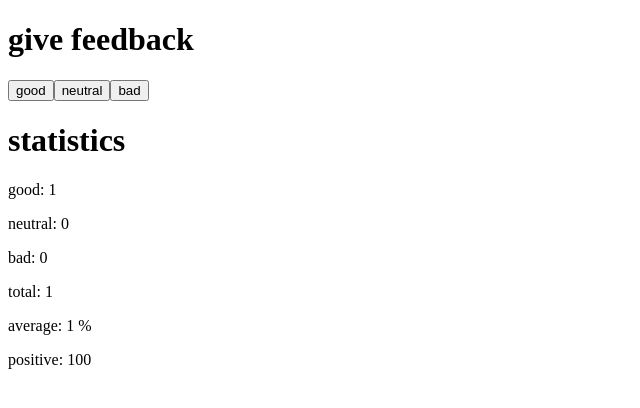
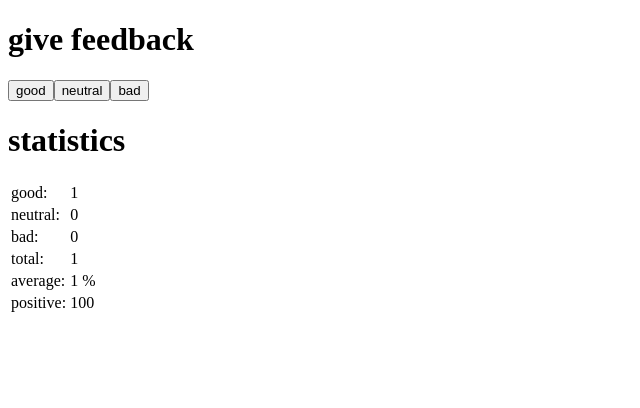
Before and after one commit to Mesadova/FullStackopen_Edu2024, a React (Vite) app in the folder part1/: page / in a window 1280 px wide. Both pictures are taken after a click on the button "good". Shown: the top 408 px of the page, without its empty margins (0-640 px from the left). Built offline with nearby package versions, Linux system fonts and the light colour scheme.

Commit message:
1.11.Unicafe

```diff
--- a/part1/src/App.jsx
+++ b/part1/src/App.jsx
@@ -8,22 +8,23 @@
 
 const Statistics = (props) => {
   return(
-    <div>
+    <table>
       <StatisticLine text='good' value={props.good}/>
       <StatisticLine text='neutral' value={props.neutral}/>
       <StatisticLine text='bad' value={props.bad}/>
       <StatisticLine text='total' value={props.total}/>
       <StatisticLine text='average' value={props.average}/>
       <StatisticLine text='positive' value={props.positive}/>
-    </div>
+    </table>
   )
 }
 
 const StatisticLine = ({text, value}) => {
   return(
-    <p>
-      {text}: {value}
-    </p>
+    <tr>
+      <td>{text}:</td>
+      <td>{value}</td>
+    </tr>
   )
 }
 
@@ -63,9 +64,7 @@
       {total === 0 ? (
         <p>No feedback given</p>
       ) : (
-        <div>
           <Statistics good={good} bad={bad} neutral={neutral} total={total} average={average()} positive={positive()}/>
-        </div>
       )}
     </div>
   )
```
